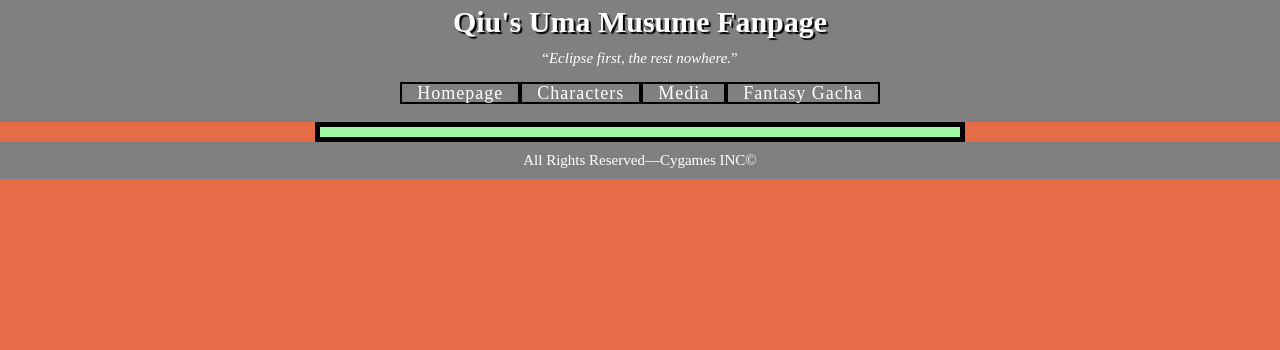
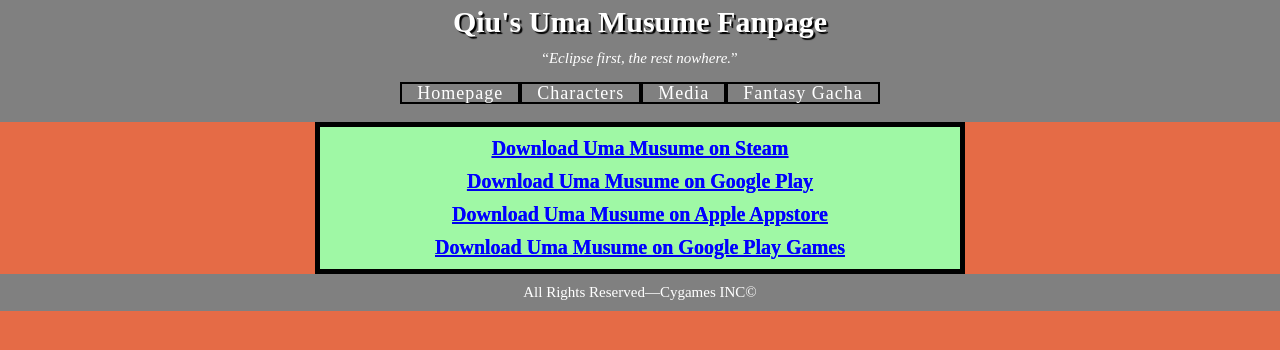
Before and after one commit to mariyamikhailovna/xmasproject, a plain HTML site: page subhtml/fantasygacha.html in a window 1280 px wide. Drawn offline with Linux system fonts and the light colour scheme; a web font is replaced by a local one.

Commit message:
beeg vas

```diff
--- a/styles/style.css
+++ b/styles/style.css
@@ -29,8 +29,14 @@
   border: 5px solid black;
 }
 
+main h2{
+    font-size: 20px;
+    color: blue;
+    text-shadow: 0px 0px 0px;
+}
+
 nav { /*Navigation Bar*/
-  margin-top: 10px
+  margin-top: 10px;
 }
 
 nav ul
--- a/subhtml/fantasygacha.html
+++ b/subhtml/fantasygacha.html
@@ -38,7 +38,14 @@
     </header>
     <!-- Main Content -->
     <main>
-
+      <a href = "https://store.steampowered.com/app/3224770/Umamusume_Pretty_Derby/" target="_blank">
+        <h2>Download Uma Musume on Steam</h2></a>
+      <a href = "https://play.google.com/store/apps/details?id=com.cygames.umamusume" target="_blank">
+        <h2>Download Uma Musume on Google Play</h2></a>
+      <a href = "https://apps.apple.com/us/app/umamusume-pretty-derby/id6480433538" target="_blank">
+        <h2>Download Uma Musume on Apple Appstore</h2></a>
+      <a href = "https://play.google.com/store/apps/details?id=com.cygames.umamusume&hl=en_GB" target="_blank">
+        <h2>Download Uma Musume on Google Play Games</h2></a>
     </main>
     <footer>
         <p id = "foot">All Rights Reserved—Cygames INC&copy;</p>
```
Also changed, not shown: index.html (+3 -1 lines), subhtml/characters.html (+18 -0 lines), subhtml/media.html (+2 -1 lines), images/spectrum.jpeg (added), 1 other file.
